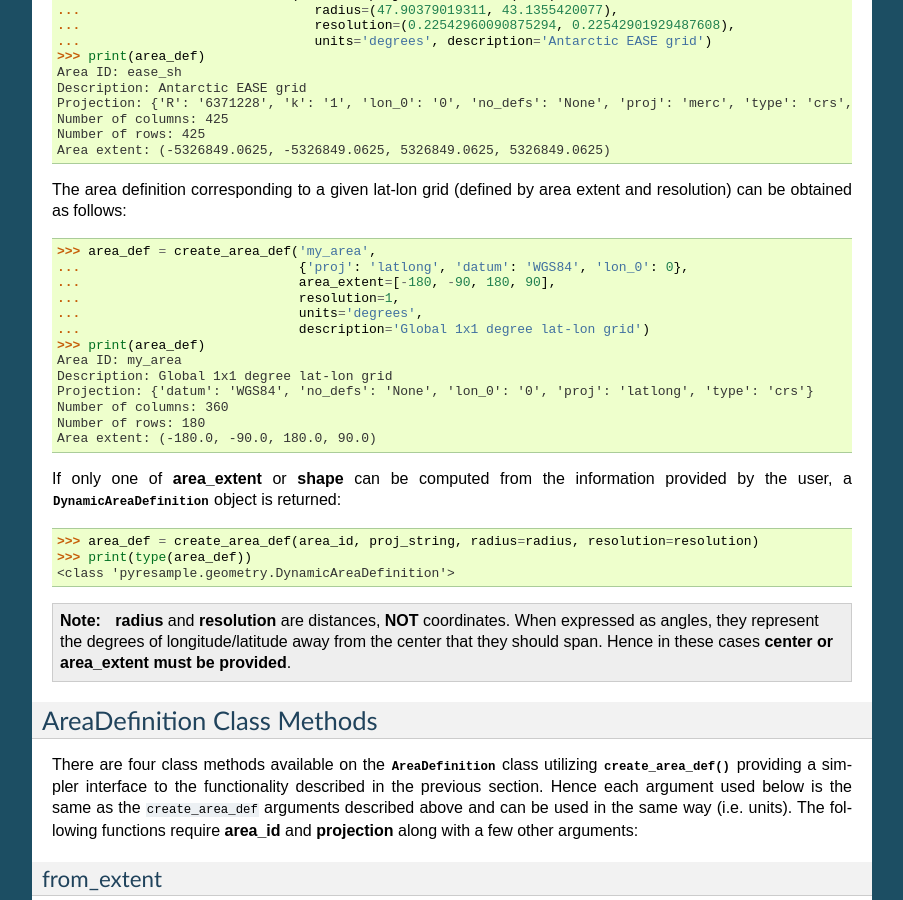
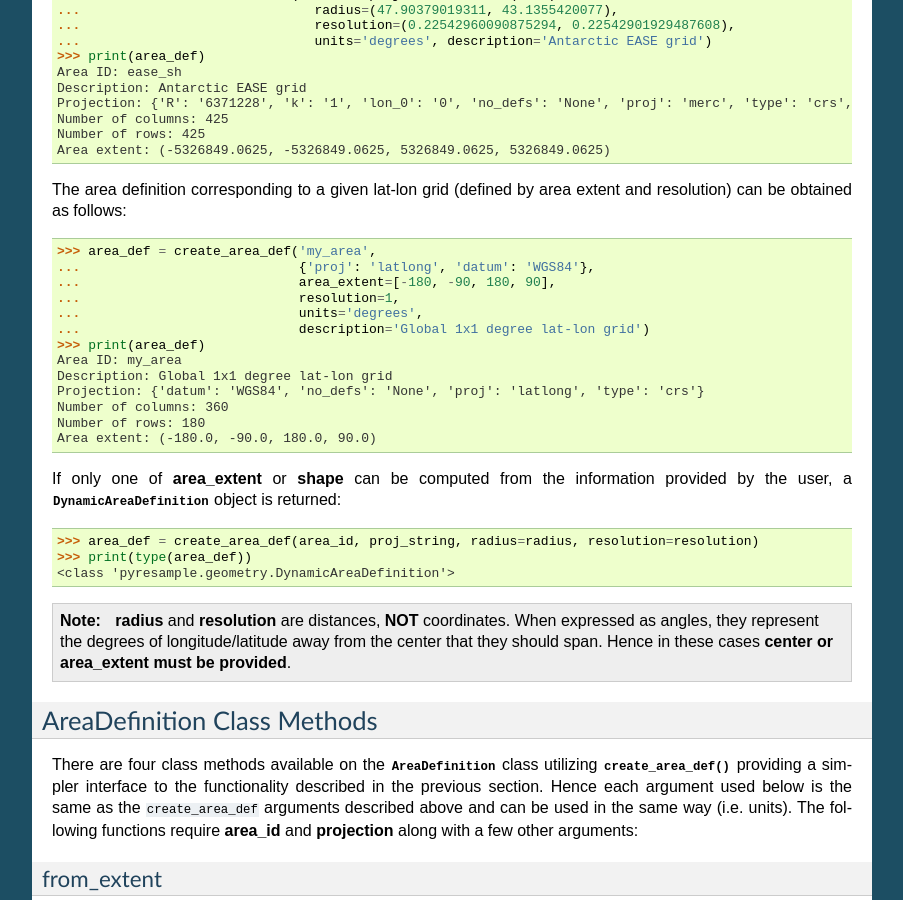
Before and after one commit to pytroll/pyresample, a Sphinx documentation site: the page built from docs/source/geometry_utils.rst, in a window 1280 px wide and 900 px high, scrolled down 1539 px. Shown: the whole window, without its empty margins (198-1101 px from the left). Built offline with Sphinx 7.4.7, drawn with Linux system fonts in a browser that asks for light colours.

Commit message:
Remove unused/invalid lon_0 parameter in geometry_utils docs

```diff
--- a/docs/source/geometry_utils.rst
+++ b/docs/source/geometry_utils.rst
@@ -112,7 +112,7 @@ can be obtained as follows:
 .. doctest::
 
  >>> area_def = create_area_def('my_area',
- ...                            {'proj': 'latlong', 'datum': 'WGS84', 'lon_0': 0},
+ ...                            {'proj': 'latlong', 'datum': 'WGS84'},
  ...                            area_extent=[-180, -90, 180, 90],
  ...                            resolution=1,
  ...                            units='degrees',
@@ -120,7 +120,7 @@ can be obtained as follows:
  >>> print(area_def)
  Area ID: my_area
  Description: Global 1x1 degree lat-lon grid
- Projection: {'datum': 'WGS84', 'no_defs': 'None', 'lon_0': '0', 'proj': 'latlong', 'type': 'crs'}
+ Projection: {'datum': 'WGS84', 'no_defs': 'None', 'proj': 'latlong', 'type': 'crs'}
  Number of columns: 360
  Number of rows: 180
  Area extent: (-180.0, -90.0, 180.0, 90.0)
```
